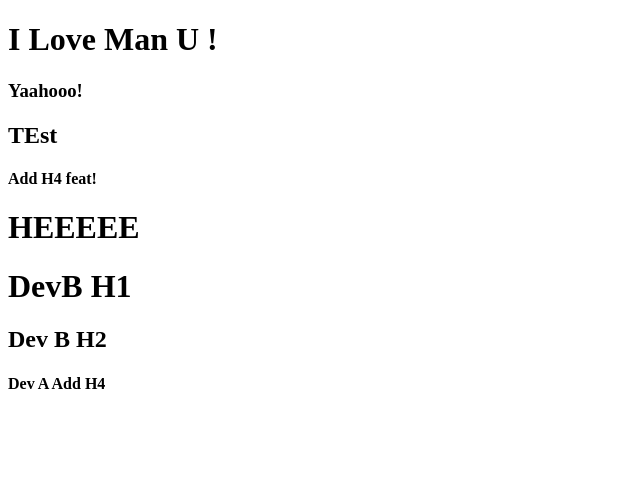
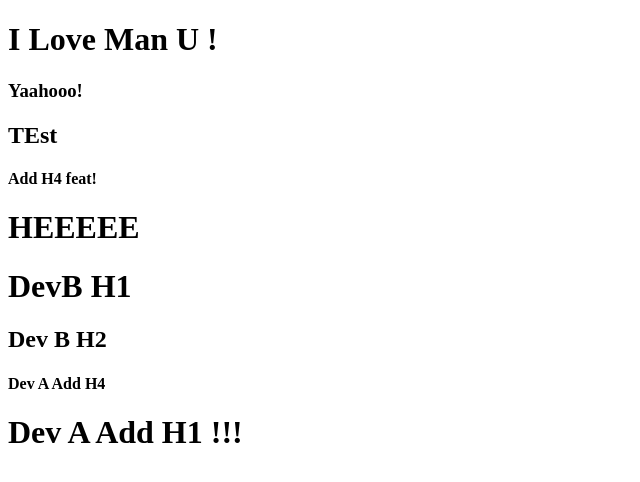
Before and after one commit to thokongtuk/gitUse, a plain HTML site: page index.html in a window 1280 px wide. Shown: the whole page, without its empty margins (0-640 px from the left). Drawn offline with Linux system fonts and the light colour scheme.

Commit message:
Dev A Add H1

```diff
--- a/index.html
+++ b/index.html
@@ -14,5 +14,6 @@
     <h1>DevB H1</h1>
     <h2>Dev B H2</h2>
     <h4>Dev A Add H4</h4>
+    <h1>Dev A Add H1 !!!</h1>
   </body>
 </html>
```
